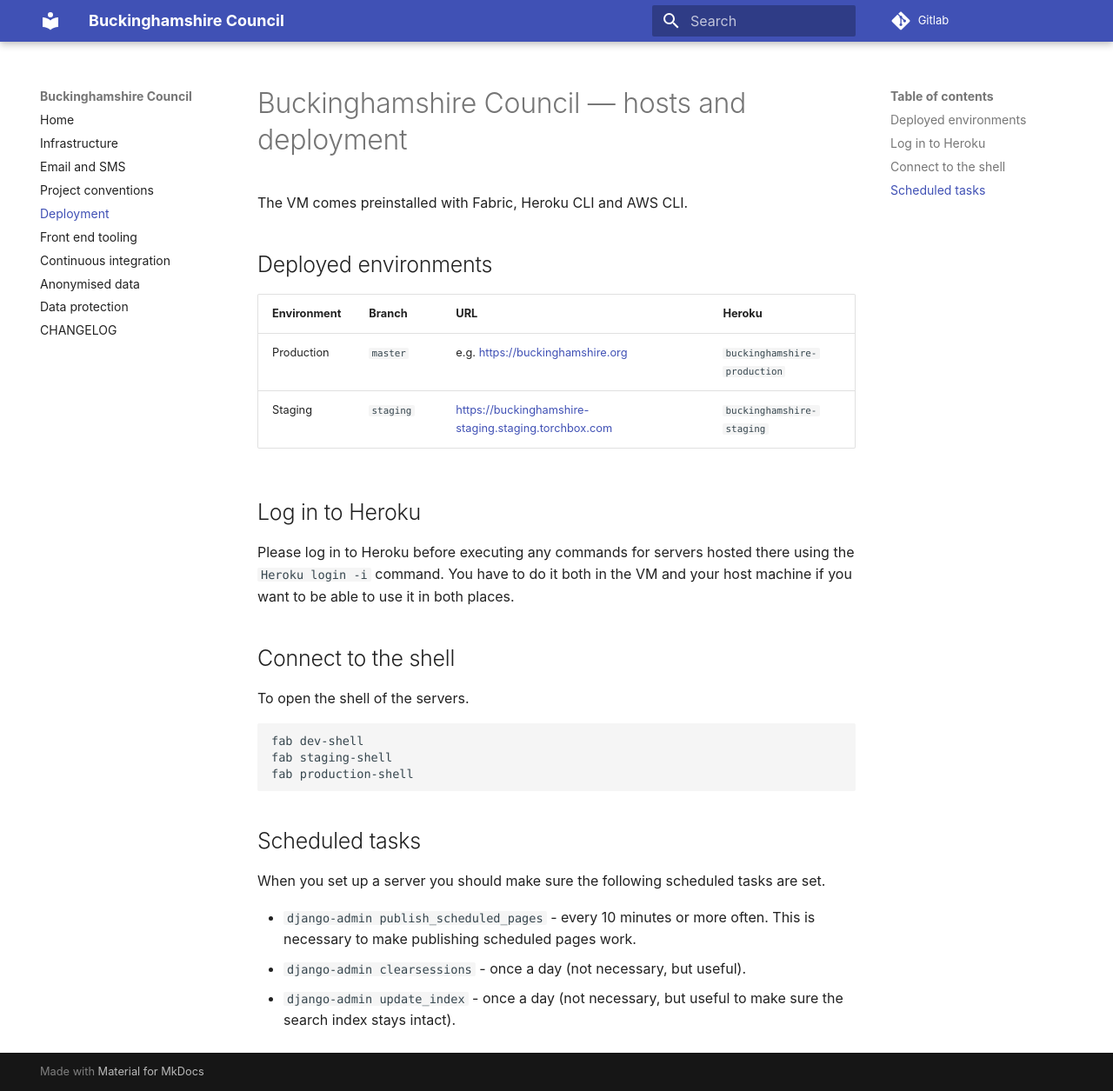
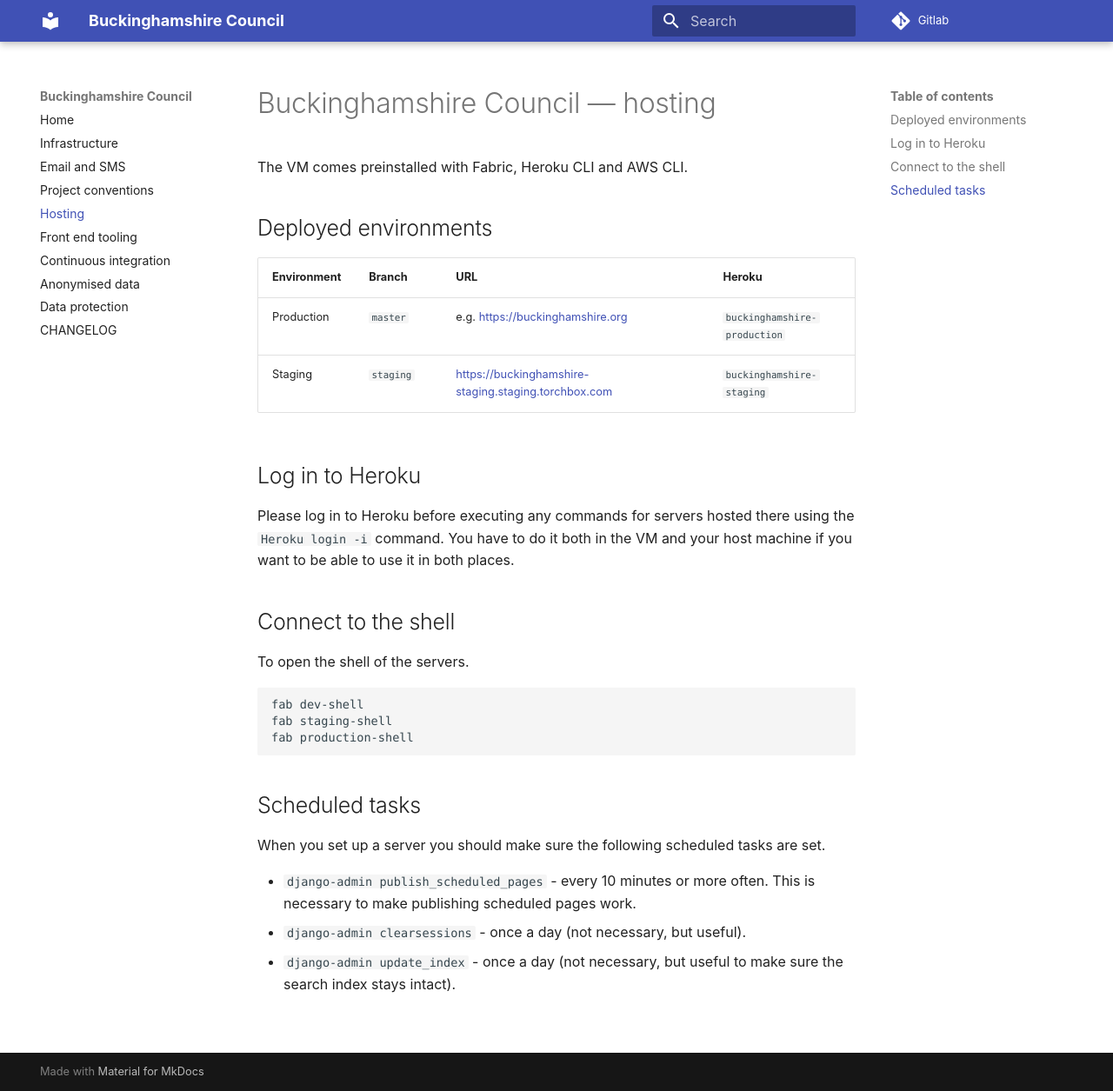
Before and after one commit to Buckinghamshire-Digital-Service/buckinghamshire-council, an MkDocs documentation site: the page built from docs/hosting.md, in a window 1280 px wide and 1255 px high. Shown: the whole window at 87% size. Built offline with MkDocs 1.6.1 and Material for MkDocs 9.7.7, drawn with Linux system fonts in a browser that asks for light colours.

Commit message:
Restructure hosting and deployment docs

```diff
--- a/docs/deployment.md
+++ b/docs/hosting.md
@@ -1,4 +1,4 @@
-# Buckinghamshire Council — hosts and deployment
+# Buckinghamshire Council — hosting
 
 The VM comes preinstalled with Fabric, Heroku CLI and AWS CLI.
 
--- a/mkdocs.yml
+++ b/mkdocs.yml
@@ -26,7 +26,7 @@
   - 'Infrastructure': 'infrastructure.md'
   - 'Email and SMS': 'email_and_sms.md'
   - 'Project conventions': 'project_conventions.md'
-  - 'Deployment': 'deployment.md'
+  - 'Hosting': 'hosting.md'
   - 'Front end tooling': 'front-end-tooling.md'
   - 'Continuous integration': 'continuous-integration.md'
   - 'Anonymised data': 'anonymised_data.md'
```
Also changed, not shown: docs/project_conventions.md (+1 -1 lines).
